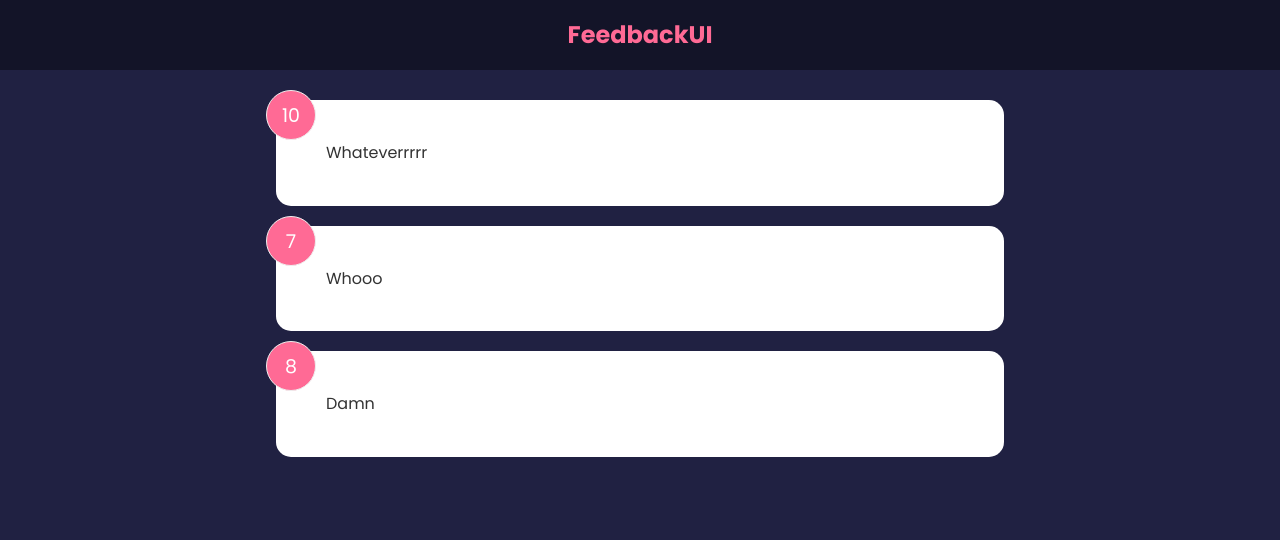
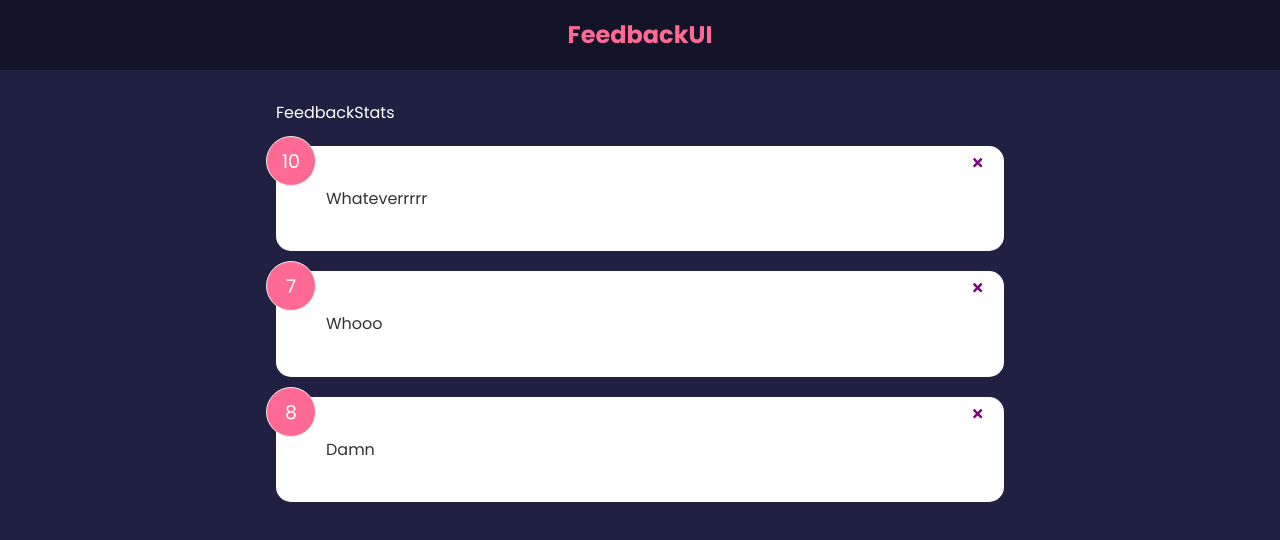
Before and after one commit to izaakdale/feedback-app, a React (Create React App) app: page / in a window 1280 px wide. Shown: the top 540 px of the page. Built offline with nearby package versions, Linux system fonts and the light colour scheme.

Commit message:
Added icons for deleting and prop drilling

```diff
--- a/package.json
+++ b/package.json
@@ -8,6 +8,7 @@
     "@testing-library/user-event": "^13.5.0",
     "react": "^18.2.0",
     "react-dom": "^18.2.0",
+    "react-icons": "^4.6.0",
     "react-scripts": "5.0.1",
     "web-vitals": "^2.1.4"
   },
--- a/src/App.js
+++ b/src/App.js
@@ -2,17 +2,24 @@ import { useState } from "react"
 import Header from "./components/Header"
 import FeedbackList from "./components/FeedbackList"
 import FeedbackData from "./data/FeedbackData"
-import Card from "./components/shared/Card"
+import FeedbackStats from "./components/FeedbackStats"
 
 function App() {
 
     const [feedback, setFeedback] = useState(FeedbackData)
 
+    const deleteFeedback = (id) => {
+        if(window.confirm("Are you sure you want to delete?")) {
+            setFeedback(feedback.filter((item) => item.id !== id))
+        }
+    }
+
     return (
         <div>
             <Header/>
             <div className="container">
-                <FeedbackList feedback={feedback} />
+                <FeedbackStats feedback={feedback}/>
+                <FeedbackList feedback={feedback} handleDelete={(id) => deleteFeedback(id)}/>
             </div>
         </div>
     )
--- a/src/components/FeedbackItem.jsx
+++ b/src/components/FeedbackItem.jsx
@@ -1,11 +1,15 @@
 import React from 'react'
 import Card from './shared/Card'
 import PropTypes from 'prop-types'
+import {FaTimes} from 'react-icons/fa'
 
-function FeedbackItem({item}) {
+function FeedbackItem({item,handleDelete}) {
     return (
         <Card>
             <div className='num-display'>{item.rating}</div>
+            <button className='close' onClick={() => handleDelete(item.id)}>
+                <FaTimes color='purple'/>
+            </button>
             <div className='text-display'>{item.text}</div>
         </Card>
     )
--- a/src/components/FeedbackList.jsx
+++ b/src/components/FeedbackList.jsx
@@ -1,7 +1,7 @@
 import FeedbackItem from "./FeedbackItem"
 import PropTypes from 'prop-types'
 
-function FeedbackList({feedback}) {
+function FeedbackList({feedback, handleDelete}) {
 
     if (!feedback || feedback.length == 0) {
         return <p>No feedback yet...</p>
@@ -10,20 +10,20 @@ function FeedbackList({feedback}) {
     return (
         <div className="feedback-list">
             {feedback.map((item) => (
-                <FeedbackItem key={item.id} item={item} />
+                <FeedbackItem key={item.id} item={item} handleDelete={handleDelete}/>
             ))}
         </div>
     )
 }
 
-FeedbackList.propTypes = {
-    feedback: PropTypes.arrayOf(
-        PropTypes.shape = {
-            id: PropTypes.number.isRequired,
-            text: PropTypes.string.isRequired,
-            rating: PropTypes.number.isRequired
-        }
-    )
-}
+// FeedbackList.propTypes = {
+//     feedback: PropTypes.array (
+//         PropTypes.shape = ({
+//             id: PropTypes.number.isRequired,
+//             text: PropTypes.string.isRequired,
+//             rating: PropTypes.number.isRequired
+//         })
+//     )
+// }
 
 export default FeedbackList
--- /dev/null
+++ b/src/components/FeedbackStats.jsx
@@ -0,0 +1,7 @@
+function FeedbackStats() {
+  return (
+    <div>FeedbackStats</div>
+  )
+}
+
+export default FeedbackStats
```
Also changed, not shown: 1 other file (tests, documents, lock files or other folders).
